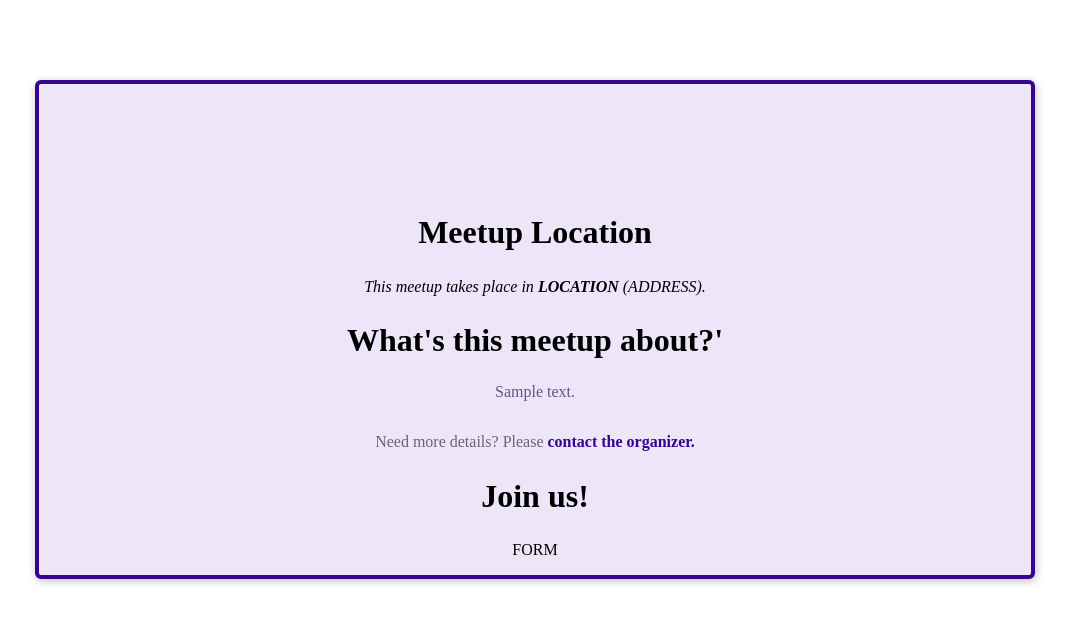
After one commit to dk14sin14/Django-Project, a Django app: template django_course_site/meetups/templates/meetups/meetup-details.html in a window 1280 px wide. The commit adds this page. Shown: the top 624 px of the page, without its empty margins (105-1176 px from the left). Run offline with Django 3.2, Linux system fonts and the light colour scheme; the template is opened without the code that fills it: most values are stand-ins (such as "Sample title", 1, 10 or a date in 2020).

Commit message:
more details page

```diff
--- /dev/null
+++ b/django_course_site/meetups/static/meetups/styles/meetup-detail.css
@@ -0,0 +1,88 @@
+article {
+  max-width: 60rem;
+  margin: 5rem auto;
+  border-radius: 6px;
+  background-color: #ede6f8;
+  border: 4px solid #350490;
+  box-shadow: 1px 2px 8px rgba(0, 0, 0, 0.25);
+  position: relative;
+  padding: 1rem;
+  text-align: center;
+}
+
+#main-image {
+  width: 10rem;
+  height: 10rem;
+  object-fit: cover;
+  position: absolute;
+  top: -5rem;
+  left: calc(50% - 5rem);
+  border-radius: 50%;
+  border: 4px solid #350490;
+}
+
+section:first-of-type {
+  margin-top: 6rem;
+}
+
+h2 {
+  font-size: 2rem;
+}
+
+address span {
+  font-weight: bold;
+}
+
+#details h2 {
+  margin-bottom: 0.5rem;
+}
+
+#details > p {
+  color: #665386;
+  padding: 1rem;
+  border-radius: 4px;
+  max-width: 80%;
+  margin: auto;
+}
+
+#details footer {
+  color: #696472;
+}
+
+#details footer a {
+  color: #350490;
+  text-decoration: none;
+  font-weight: bold;
+}
+
+#registration ul {
+  list-style: none;
+  margin: 0;
+  padding: 0;
+}
+
+#registration label {
+  font-weight: bold;
+  color: #46424d;
+  margin-right: 1rem;
+  display: block;
+  margin-bottom: 0.5rem;
+}
+
+#registration input {
+  font: inherit;
+  width: 40%;
+  background-color: #ebeaee;
+  border: 1px solid #4b4753;
+  border-radius: 4px;
+  padding: 0.25rem;
+}
+
+#registration-actions {
+  margin-top: 1.5rem;
+}
+
+#registration .errorlist {
+  margin-bottom: 0.5rem;
+  color: #880824;
+}
--- a/django_course_site/meetups/templates/meetups/index.html
+++ b/django_course_site/meetups/templates/meetups/index.html
@@ -22,7 +22,7 @@ single curly brackets with % for injecting.
             <section>
                 <h2>Upcoming Meetups</h2>
                 <ol>
-                    {% for i in meetupsKEY %}
+                    {% for i in meetups %}
                         <li class="meetup-item">
                             <article>
                                 <div class="meetup-summary">
@@ -35,7 +35,7 @@ single curly brackets with % for injecting.
                                     </div>
                                 </div>
                                 <div class="meetup-actions">
-                                    <a href="" class="btn">More Details</a>
+                                    <a href="{% url 'meetup-detail' i.slug %}" class="btn">More Details</a>
                                 </div>
                             </article>
                         </li>
--- /dev/null
+++ b/django_course_site/meetups/templates/meetups/meetup-details.html
@@ -0,0 +1,35 @@
+{% load static %}
+
+<!DOCTYPE html>
+	<head>
+		<title>{{meetup_title}}</title>
+		<link rel="stylesheet" href="{% static 'meetups/styles/base.css' %}">
+		<link rel="stylesheet" href="{% static 'meetups/styles/meetup-detail.css' %}">
+	</head>
+
+	<body>
+		<main>
+			<article>
+				<img src="" alt="">
+
+				<section id="location">
+					<h2>Meetup Location</h2>
+					<address>This meetup takes place in <span>LOCATION</span> (ADDRESS).</address>
+				</section>
+
+				<section id="details">
+					<h2>What's this meetup about?'</h2>
+					<p>{{ meetup_description }}</p>
+					<footer>
+						<p>Need more details? Please <a href="">contact the organizer.</a></p>
+					</footer>
+				</section>
+
+				<section id="registration">
+					<h2>Join us!</h2>
+					FORM
+				</section>
+			</article>
+		</main>
+	</body>
+</html>
--- a/django_course_site/meetups/urls.py
+++ b/django_course_site/meetups/urls.py
@@ -8,5 +8,6 @@ Determines which view requests should be executed when request reach those URLs.
 
 
 urlpatterns = [
-    path('meetups/', views.index)
+    path('meetups/', views.index, name="all-meetups"),
+    path('meetups/<slug:meetup_slug>', views.meetup_details, name="meetup-detail")
 ]
```
Also changed, not shown: django_course_site/meetups/views.py (+13 -3 lines).
